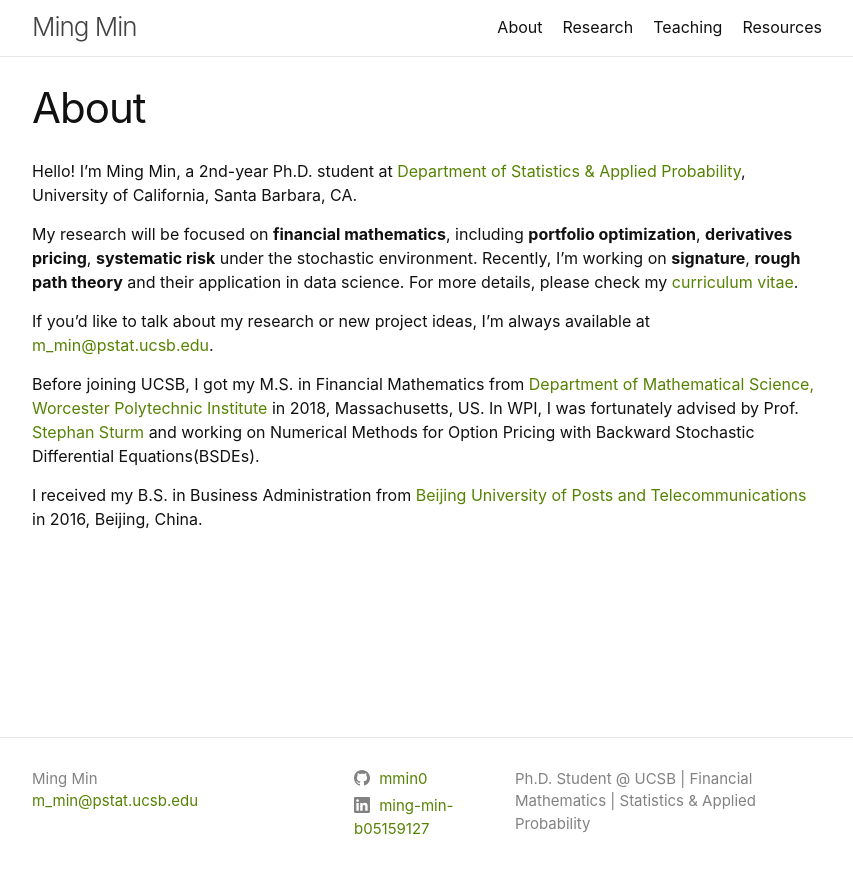
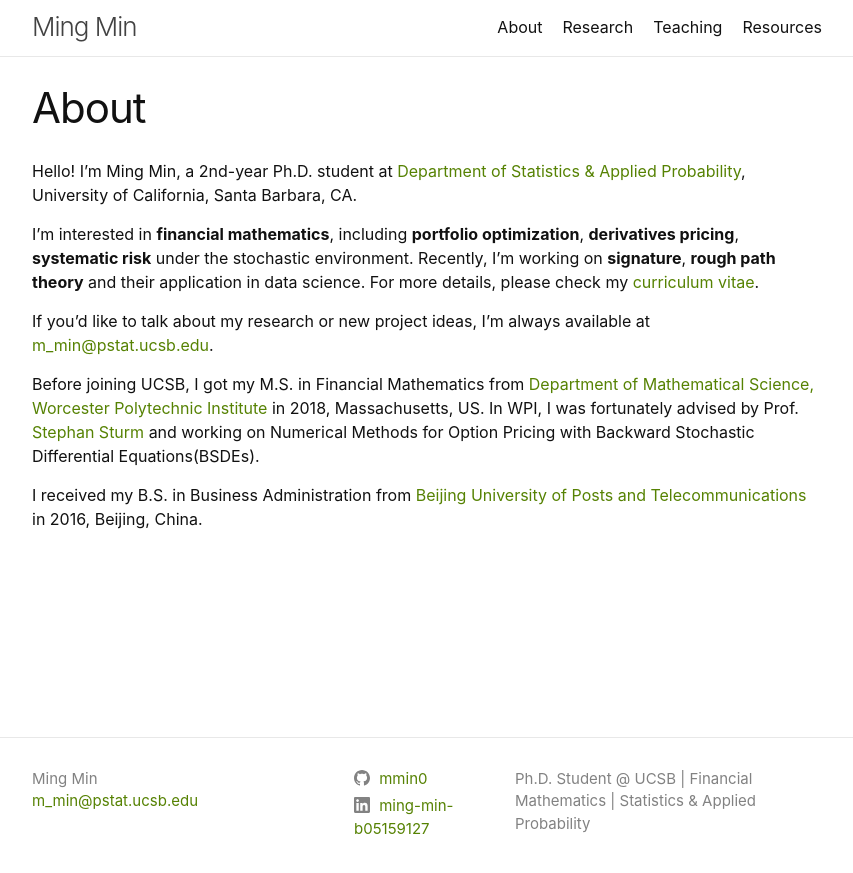
Before and after one commit to mmin0/mmin0.github.io, a Jekyll site: the page built from index.md, in a window 1280 px wide. Shown: the top 873 px of the page, without its empty margins (213-1066 px from the left). Built offline with Jekyll 4.4.1, drawn with Linux system fonts in a browser that asks for light colours.

Commit message:
Update index.md

```diff
--- a/index.md
+++ b/index.md
@@ -5,7 +5,7 @@ title: About
 
 Hello! I’m Ming Min, a 2nd-year Ph.D. student at [Department of Statistics & Applied Probability](http://www.pstat.ucsb.edu){:target="_blank"}, University of California, Santa Barbara, CA.
 
-My research will be focused on **financial mathematics**, including **portfolio optimization**, **derivatives pricing**, **systematic risk** under the stochastic environment. Recently, I'm working on **signature**, **rough path theory** and their application in data science. For more details, please check my [curriculum vitae](CV.pdf){:target="_blank"}.
+I'm interested in **financial mathematics**, including **portfolio optimization**, **derivatives pricing**, **systematic risk** under the stochastic environment. Recently, I'm working on **signature**, **rough path theory** and their application in data science. For more details, please check my [curriculum vitae](CV.pdf){:target="_blank"}.
 
 If you'd like to talk about my research or new project ideas, I'm always available at [m_min@pstat.ucsb.edu](mailto:m_min@pstat.ucsb.edu){:target="_blank"}.
 
```
